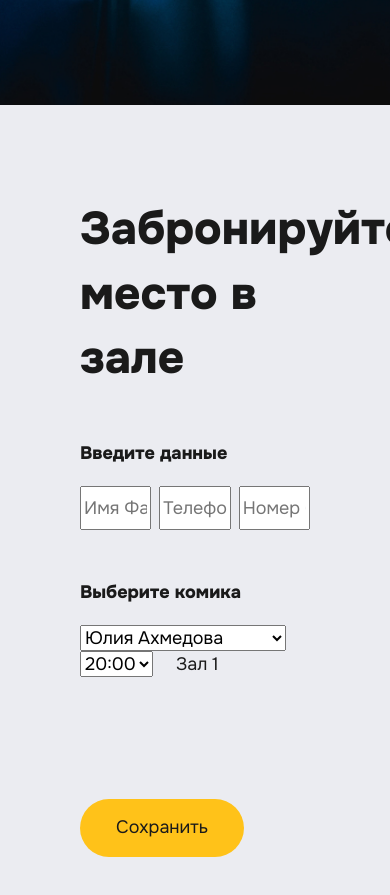
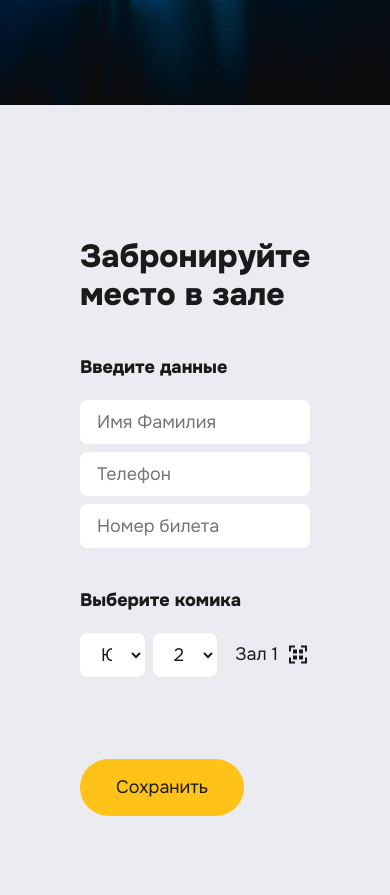
Before and after one commit to 9fogel/frontend_stand-up, a website built with Vite: page index.html in a window 390 px wide. Shown: the part 739-1634 px from the top of the page. Built offline with nearby package versions, Linux system fonts and the light colour scheme.

Commit message:
feat: add booking styles, 1024px and 768px adaptive styles

```diff
--- a/css/booking.css
+++ b/css/booking.css
@@ -1,6 +1,7 @@
 .booking {
   display: flex;
   align-items: center;
+  padding: 50px 0;
   width: 100%;
   min-height: 100vh;
   color: #1a1a1a;
@@ -18,6 +19,7 @@
   margin-bottom: 50px;
   font-size: 46px;
   font-weight: 800;
+  line-height: 1.2;
 }
 
 .booking__fieldset_user-info {
@@ -38,9 +40,37 @@
 
 .booking__input {
   display: block;
+  padding: 0 16px;
   max-width: 380px;
   width: 100%;
   height: 44px;
+  font-size: 18px;
+  line-height: 1.4;
+  color: #1a1a1a;
+  background-color: #ffffff;
+  border: 1px solid transparent;
+  border-radius: 8px;
+}
+
+.booking__input:placeholder {
+  color: #bababa;
+}
+
+.booking__input:hover {
+  background-color: #f9f9f9;
+}
+
+.booking__input:focus {
+  border-color: #bcbcbc;
+  outline: none;
+}
+
+.booking__input_valid {
+  border-color: #00992b;
+}
+
+.booking__input_invalid {
+  border-color: #900000;
 }
 
 .booking__fieldset_comedians {
@@ -52,12 +82,32 @@
   flex-direction: column;
   gap: 20px;
 }
+
+.booking__comedian{
+  display: flex;
+  align-items: center;
+}
+
+.booking__select {
+  margin-right: 8px;
+  padding: 0 16px;
+  width: 100%;
+  height: 44px;
+  font-size: 18px;
+  line-height: 1.4;
+  color: #1a1a1a;
+  background-color: #ffffff;
+  border: 1px solid transparent;
+  border-radius: 8px;
+}
+
 .booking__select_comedian {
-  margin-right: 8px;
+  max-width: 380px;
 }
 
 .booking__select_time {
   margin-right: 18px;
+  max-width: 183px;
 }
 
 .booking__button {
@@ -68,3 +118,36 @@
   background-color: #ffc219;
   border-radius: 36px;
 }
+
+.booking__hall {
+  padding-right: 32px;
+  font-size: 18px;
+  line-height: 1.4;
+  white-space: nowrap;
+  background: url('../img//qr.png') right/24px no-repeat;
+}
+
+@media (max-width: 1024px) {
+  .booking__title {
+    margin-bottom: 40px;
+    font-size: 32px;
+  }
+
+  .booking__fieldset_user-info {
+    margin-bottom: 40px;
+  }
+
+  .booking__fieldset_comedians {
+    margin-bottom: 82px;
+  }
+}
+
+@media (max-width: 768px) {
+  .booking__input-group {
+    flex-direction: column;
+  }
+
+  .booking__input {
+    max-width: none;
+  }
+}
--- a/css/event.css
+++ b/css/event.css
@@ -27,9 +27,6 @@
 }
 
 .event__info-item {
-  /* display: flex;
-  align-items: baseline;
-  gap: 8px; */
   font-size: 30px;
   line-height: 1.4;
 }
```
Also changed, not shown: img/qr.png (added).
